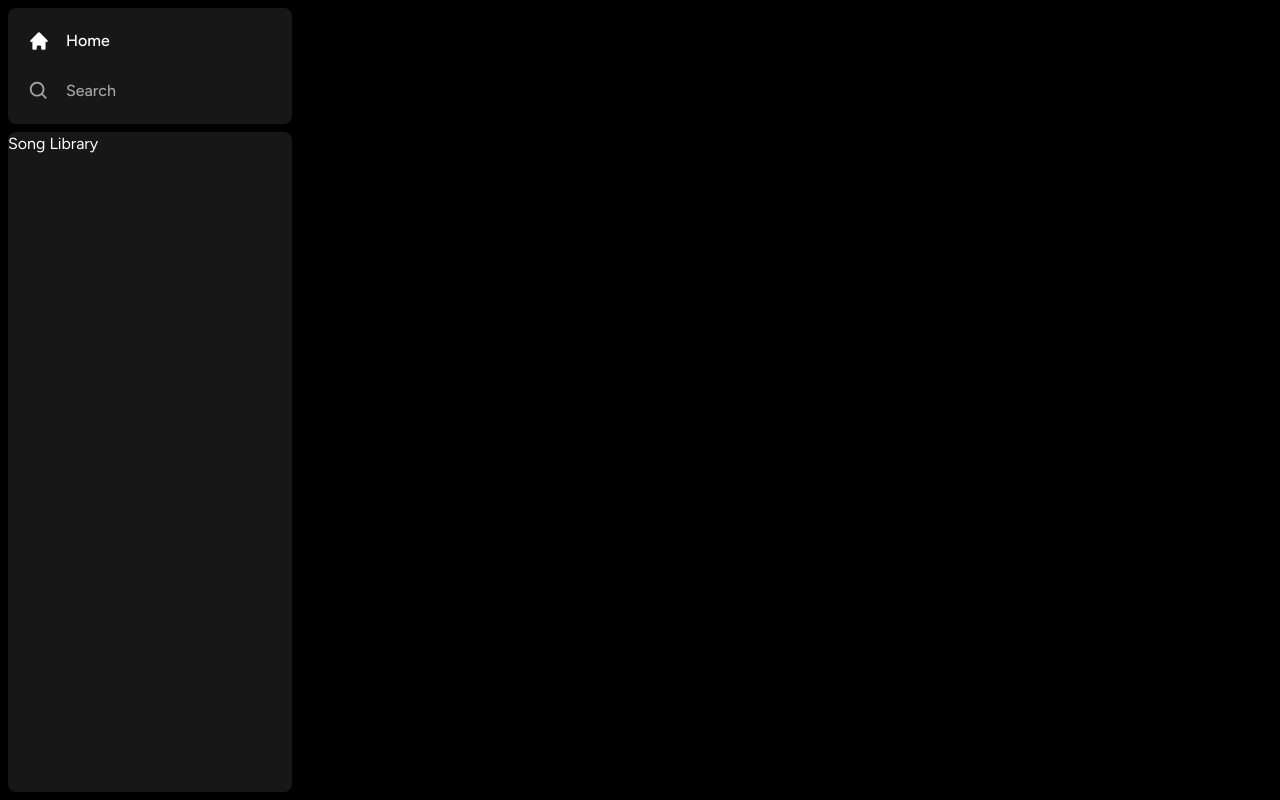
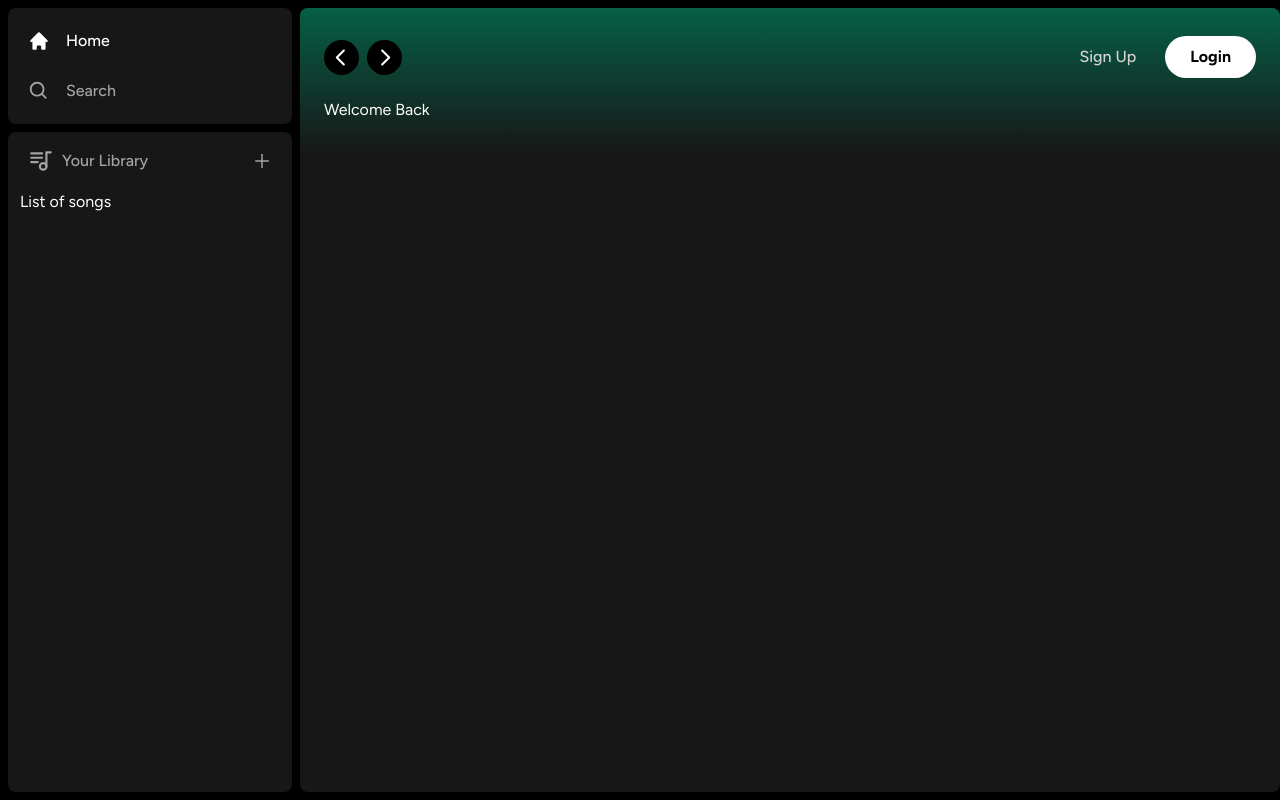
Before and after one commit to deveshaha/spotify-clone, a Next.js app: page / in a window 1280 px wide. Built offline with nearby package versions, Linux system fonts and the light colour scheme.

Commit message:
addes UI Components

```diff
--- a/app/(site)/page.tsx
+++ b/app/(site)/page.tsx
@@ -1,5 +1,15 @@
+import Header from "@/components/Header";
+
 export default function Home() {
   return (
-    <div className="text-green-500">Main Content</div>
+    <div className="bg-neutral-900 rounded-lg h-full w-full overflow-hidden overflow-y-auto">
+      <Header>
+        <div className="mb-2">
+          <h1>
+            Welcome Back
+          </h1>
+        </div>
+      </Header>
+    </div>
   )
 }
--- /dev/null
+++ b/components/Button.tsx
@@ -0,0 +1,26 @@
+import { forwardRef } from "react";
+import { twMerge } from "tailwind-merge";
+
+interface ButtonProps extends React.ButtonHTMLAttributes<HTMLButtonElement> {}
+
+
+const Button = forwardRef<HTMLButtonElement, ButtonProps>(({
+    className,
+    children,
+    disabled,
+    type = "button",
+    ...props
+}, ref) => {
+    return (
+        <button type={type} className={twMerge("w-full", "rounded-full", "bg-green-500", "border", "border-transparent", "px-3", "py-3", "disabled:cursor-not-allowed", "disabled:opacity-50", "text-black", "font-bold", "hover:opacity-75", "transition", className)}
+        disabled = {disabled}
+        ref={ref}
+        {...props}
+        >
+            {children}
+        </button>
+    )
+});
+Button.displayName = "Button"
+
+export default Button;
--- /dev/null
+++ b/components/Header.tsx
@@ -0,0 +1,62 @@
+"use client";
+
+import { useRouter } from "next/navigation";
+import { twMerge } from "tailwind-merge";
+import { RxCaretLeft, RxCaretRight } from "react-icons/rx";
+import { HiHome } from "react-icons/hi";
+import { BiSearch } from "react-icons/bi";
+import Button from "./Button";
+
+interface HeaderProps {
+    children: React.ReactNode;
+    className?: string;
+}
+
+const Header: React.FC<HeaderProps> = ({
+    children,
+    className
+}) => {
+    const router = useRouter();
+
+    const handleLogout = () => {
+        //TODO: handle logout
+    };
+
+    return (
+        <div className={twMerge("h-fit", "bg-gradient-to-b", "from-emerald-800", "p-6", className)}>
+            <div className="w-full mb-4 flex items-center justify-between">
+                <div className="hidden md:flex gap-x-2 items-center">
+                    <button onClick={() => router.back()} className="rounded-full bg-black items-center justify-center hover:opacity-75 transition">
+                        <RxCaretLeft className="text-white" size={35}/>
+                    </button>
+                    <button onClick={() => router.forward()} className="rounded-full bg-black items-center justify-center hover:opacity-75 transition">
+                        <RxCaretRight className="text-white" size={35}/>
+                    </button>
+                </div>
+                <div className="flex md:hidden gap-x-2 items-center">
+                    <button className="rounded-full p-2 bg-black flex items-center justify-center hover:opacity-75 transition">
+                        <HiHome className="text-white" size={20}/>
+                    </button>
+                    <button className="rounded-full p-2 bg-black flex items-center justify-center hover:opacity-75 transition">
+                        <BiSearch className="text-white" size={20}/>
+                    </button>
+                </div>
+                <div className="flex justify-between items-center gap-4">
+                    <div>
+                        <Button onClick={() => {}} className="bg-transparent text-neutral-300 font-medium">
+                            Sign Up
+                        </Button>
+                    </div>
+                    <div>
+                        <Button onClick={() => {}} className="bg-white px-6 py-2">
+                            Login
+                        </Button>
+                    </div>
+                </div>
+            </div>
+            {children}
+        </div>
+    );
+};
+
+export default Header;
--- /dev/null
+++ b/components/Library.tsx
@@ -0,0 +1,29 @@
+import { TbPlaylist } from "react-icons/tb"
+import { AiOutlinePlus } from "react-icons/ai"
+
+const Library = () => {
+    const onClick = () => {
+        //TODO: Handle upload later!
+    };
+
+    return (
+        <div className="flex flex-col">
+            <div className="flex items-center justify-between px-5 pt-4">
+                <div className="inline-flex items-center gap-x-2">
+                    <TbPlaylist className="text-neutral-400" size={26} />
+                    <p className="text-neutral-400 font-medium text-md"> Your Library</p>
+                </div>
+                <AiOutlinePlus
+                    onClick={onClick}
+                    size={20}
+                    className="text-neutral-400 cursor-pointer hover:text-white transition"
+                />
+            </div>
+            <div className="flex flex-col gap-y-2 mt-4 px-3">
+                List of songs
+            </div>
+        </div>
+    );
+}
+
+export default Library;
--- a/components/Sidebar.tsx
+++ b/components/Sidebar.tsx
@@ -5,6 +5,7 @@
 import { BiSearch } from "react-icons/bi";
 import Box from "./Box";
 import SidebarItem from "./SidebarItem";
+import Library from "./Library";
 
 
 interface SidebarProps {
@@ -55,9 +56,14 @@
                     </div>
                 </Box>
                 <Box className="overflow-y-auto h-full">
-                    Song Library
+                    <Library>
+
+                    </Library>
                 </Box>
             </div>
+            <main className="h-full flex-1 overflow-y-auto py-2">
+                {children}
+            </main>
         </div>
     );
 }
```
